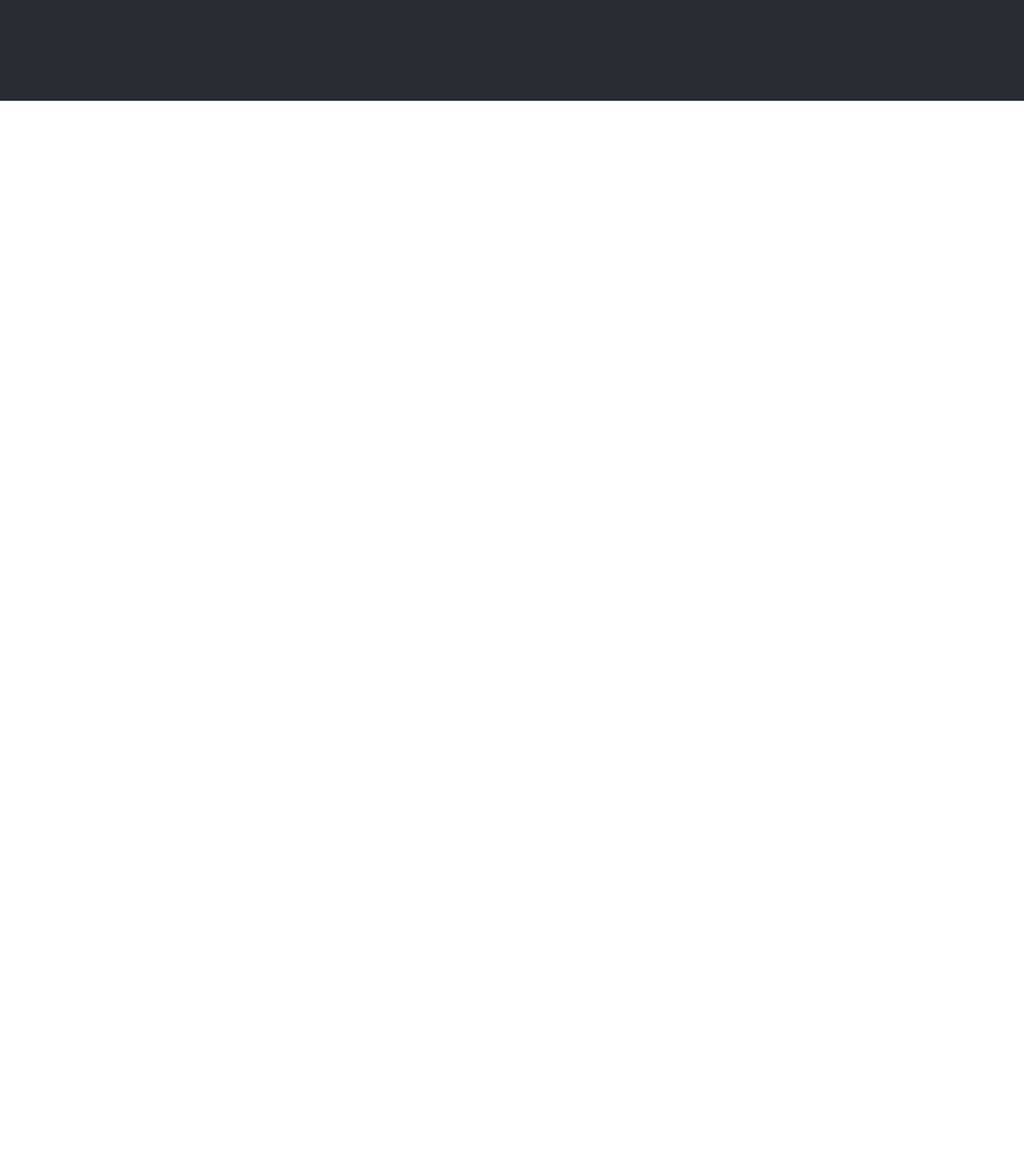
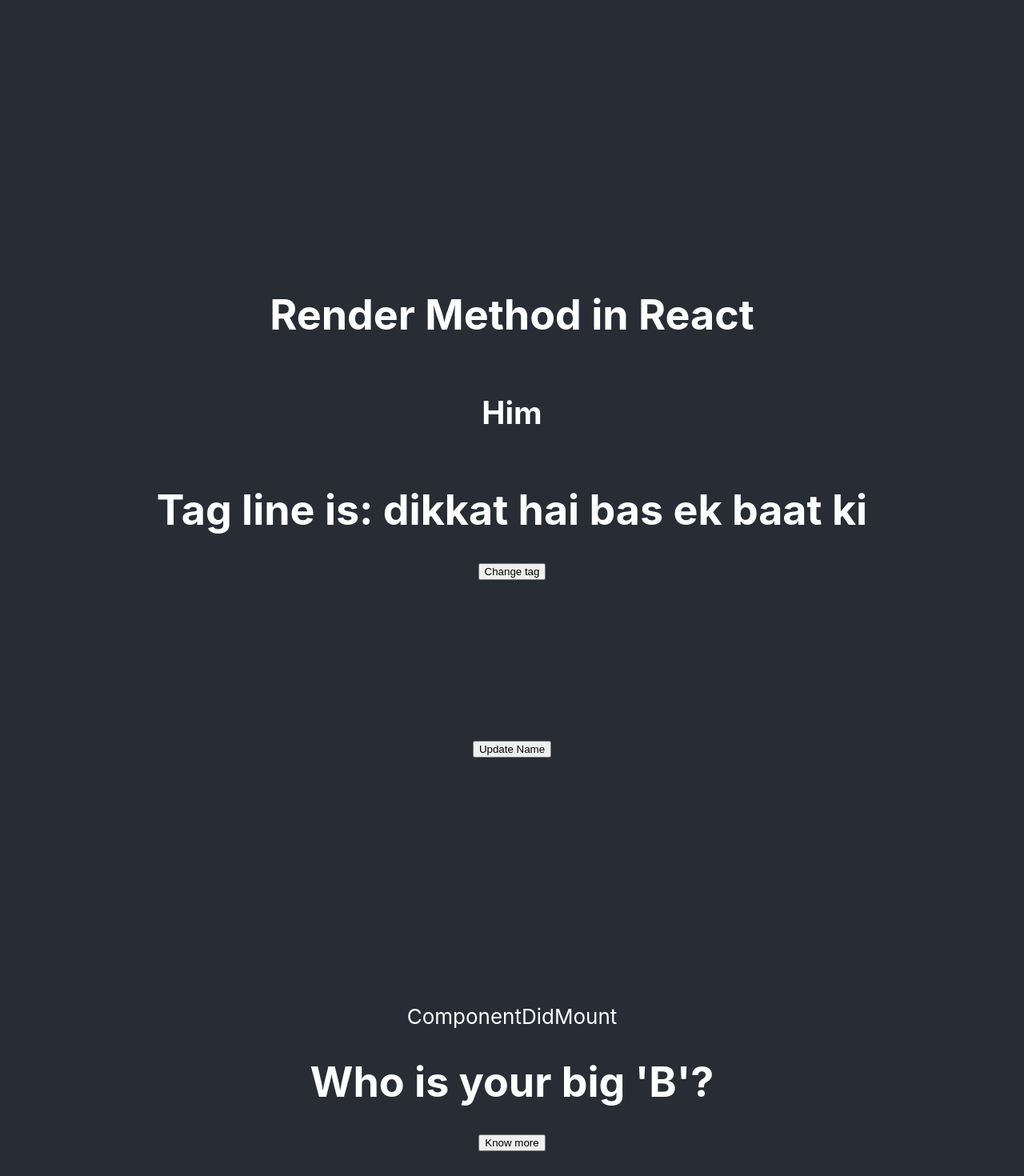
Before and after one commit to himanshusharma6797/blog, a React (Create React App) app: page / in a window 1280 px wide. Shown: the part 6880-8350 px from the top of the page at 80% size. Before the commit the page ends 7006 px from the top, so only its background shows below. Built offline with nearby package versions, Linux system fonts and the light colour scheme.

Commit message:
29 July LCM in React

```diff
--- a/src/App.js
+++ b/src/App.js
@@ -4,13 +4,15 @@ import ClassComponents from './ClassComponents/ClassComponents'
 import {ComponentWithoutJSX} from './ComponentWithoutJSX/ComponentWithoutJSX.js'
 import UseState from './UseState/UseState';
 import PropsInFC from './PropsInFC/PropsInFC';
-import { useState } from 'react';
+import React, { useState } from 'react';
 import InputBoxValue from './InputBoxValue/InputBoxValue';
 import Forms from './Forms/Forms';
 import ConditionalRenderingIfCondition from './ConditionalRendreingIfCondition/ConditionalRenderingIfCondition';
 import BasicFormValidation from './BasicFormValidation/BasicFormValidation';
 import PassFunctionAsProps from './PassFunctionAsProps/PassFunctionAsProps';
 import PassFunctionAsPropsComponentTwo from './PassFunctionAsProps/PassFunctionAsPropsComponentTwo';
+import RenderMethod from './RenderMethod/RenderMethod';
+import ComponentDidMount from './LCMInReact/ComponentDidMount';
 
 function App() {
   let myNAme= "Himanshu Ji";
@@ -33,6 +35,9 @@ function App() {
   function dataHandler(){
     alert("chalgo function as props");
   }
+
+  // For Render function
+  const [propName, setPropName] = React.useState("Him")
 
   return (
     <div>
@@ -84,6 +89,13 @@ function App() {
     <PassFunctionAsProps functionAsProps={dataHandler}/>
     <PassFunctionAsPropsComponentTwo functionAsProps={dataHandler}/>
     </div>
+
+    {/* Render method */}
+    <RenderMethod name={propName}/>
+    <button onClick={()=>setPropName("King")}>Update Name</button>
+
+    {/* LCM in React */}
+    <ComponentDidMount/>
     </div>
   );
 }
--- a/src/ClassComponents/ClassComponents.js
+++ b/src/ClassComponents/ClassComponents.js
@@ -6,12 +6,14 @@ class ClassComponets extends React.Component{
     // const r =3
     // console.log();
     // we can not declare variable and console inside class component directly
+    // when we call the component then the first thing is called is Constructor
     constructor(){
         super();
         // super is functionality that is used by Javascript
         // when ever we extend the class then the parent constructor should be called
         // super is for using this keyword
         this.state={
+            // Never call the API in state use CompnentDidMount() for it
             data:'Himanshu Babu',
             name:"Anil"
         }
--- /dev/null
+++ b/src/LCMInReact/ComponentDidMount.js
@@ -0,0 +1,23 @@
+import React, { Component } from 'react'
+
+export default class ComponentDidMount extends Component {
+    constructor(){
+        super();
+        console.log("constructor");
+        this.state={
+            bigB:"Who is your big 'B'?"
+        }
+    }
+    componentDidMount(){
+        console.log("componentDidMount");
+    }
+  render() {
+    console.log("render");
+    return (
+      <div>ComponentDidMount
+        <h1>{this.state.bigB}</h1>
+        <button onClick={()=>this.setState({bigB:"Hari Om The Don"})}>Know more</button>
+      </div>
+    )
+  }
+}
--- /dev/null
+++ b/src/RenderMethod/RenderMethod.js
@@ -0,0 +1,27 @@
+import React, { Component } from 'react'
+
+export default class RenderMethod extends Component {
+    constructor(){
+        super();
+        // super is use for calling the parent constructor
+        this.state={
+            tag:"dikkat hai bas ek baat ki"
+        }
+    }
+  render() {
+    // we can see that the render will run
+    // 1 after creating this component and run
+    // 2 update in state
+    // 3 update in props
+    // console.log("render method", this.props.name);
+    // console.log("render method", this.state.tag);
+    return (
+      <div>
+        <h1>Render Method in React</h1>
+        <h2>{this.props.name}</h2>
+        <h1>Tag line is: <span>{this.state.tag}</span></h1>
+        <button onClick={()=>this.setState({tag:"gaon mai rehe gaye tau kaware"})}>Change tag</button>
+      </div>
+    )
+  }
+}
```
Also changed, not shown: LCM.png (added).
